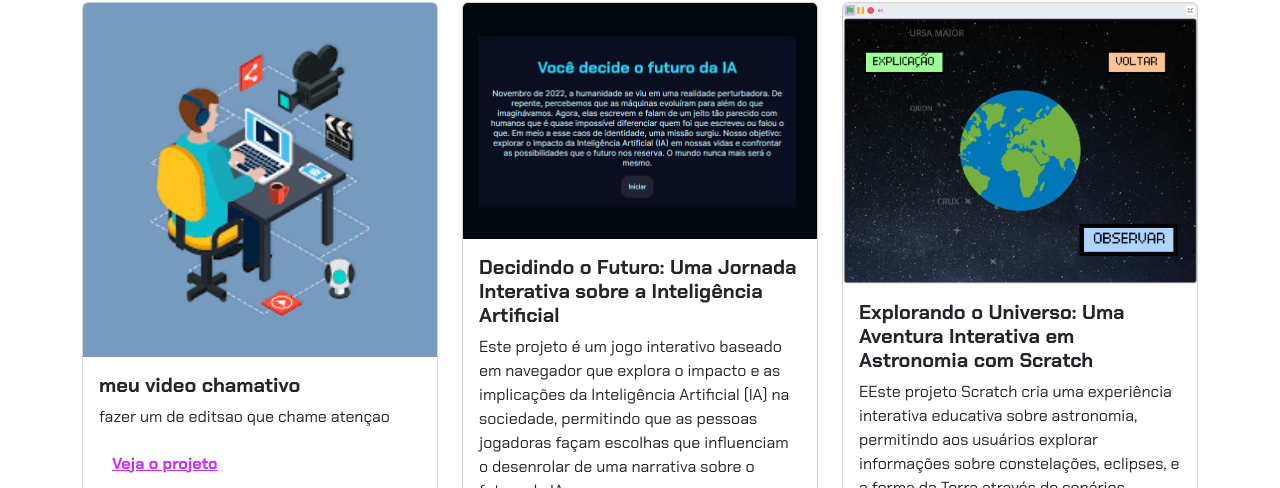
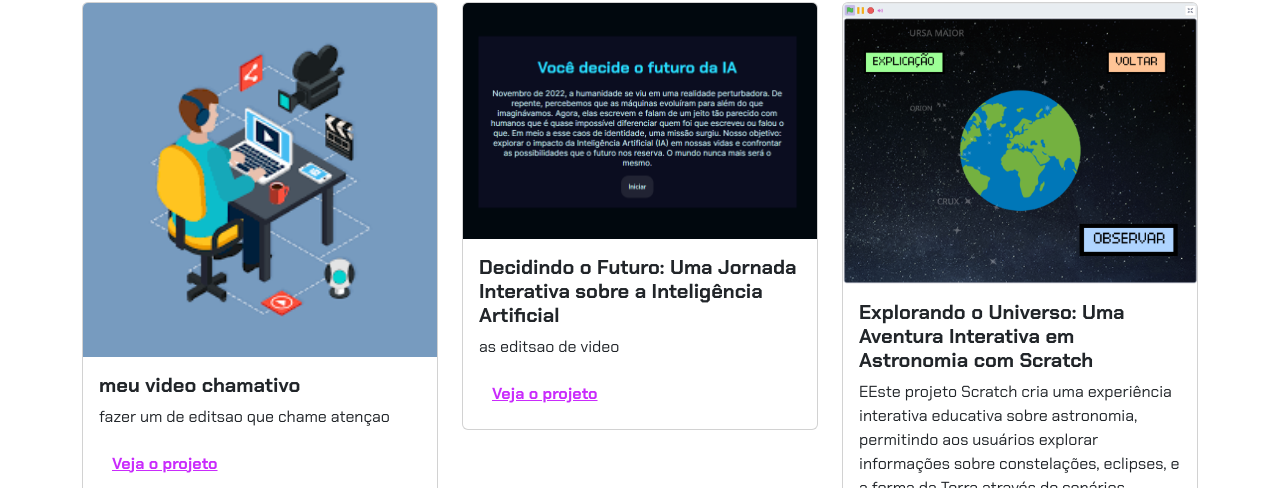
Before and after one commit to nickedit28/repositorio, a plain HTML site: page index.html in a window 1280 px wide. Shown: the part 464-952 px from the top of the page. Drawn offline with nearby package versions, Linux system fonts and the light colour scheme.

Commit message:
Update index.html

```diff
--- a/index.html
+++ b/index.html
@@ -49,10 +49,7 @@
                     <div class="card-body">
                         <h5 class="card-title">Decidindo o Futuro: Uma Jornada Interativa sobre a Inteligência
                             Artificial</h5>
-                        <p class="card-text">Este projeto é um jogo interativo baseado em navegador que explora o
-                            impacto e as implicações da Inteligência Artificial (IA) na sociedade, permitindo que as
-                            pessoas jogadoras façam escolhas que influenciam o desenrolar de uma narrativa sobre o
-                            futuro da IA.</p>
+                        <p class="card-text">as editsao de video</p>
                         <button type="button" class="btn btn-link" data-bs-toggle="modal" data-bs-target="#modal2">Veja
                             o projeto</button>
                     </div>
```
